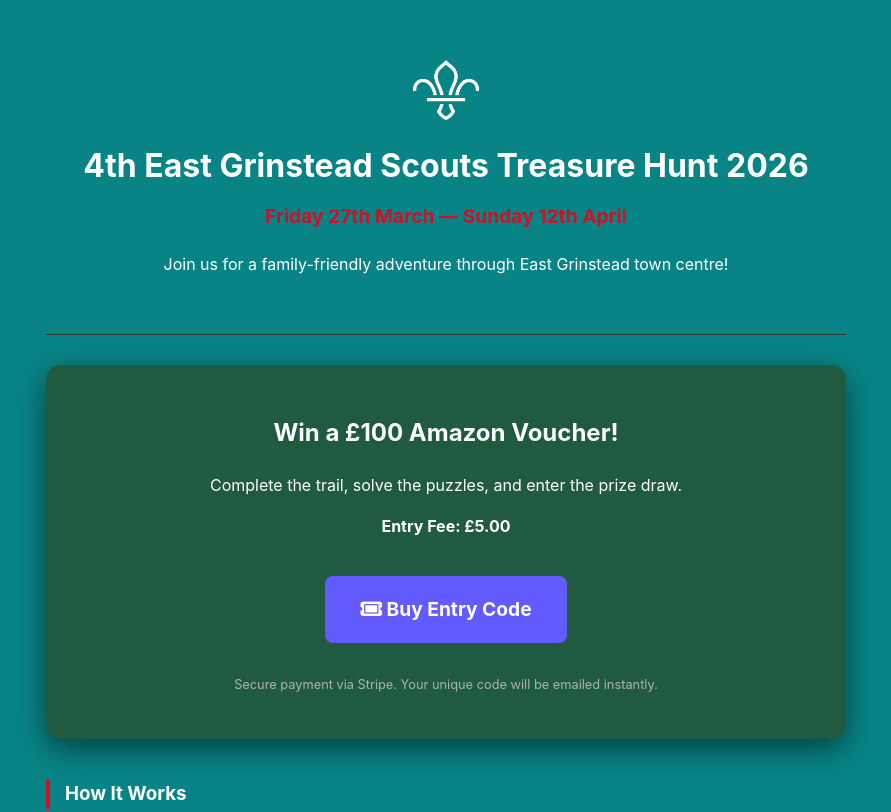
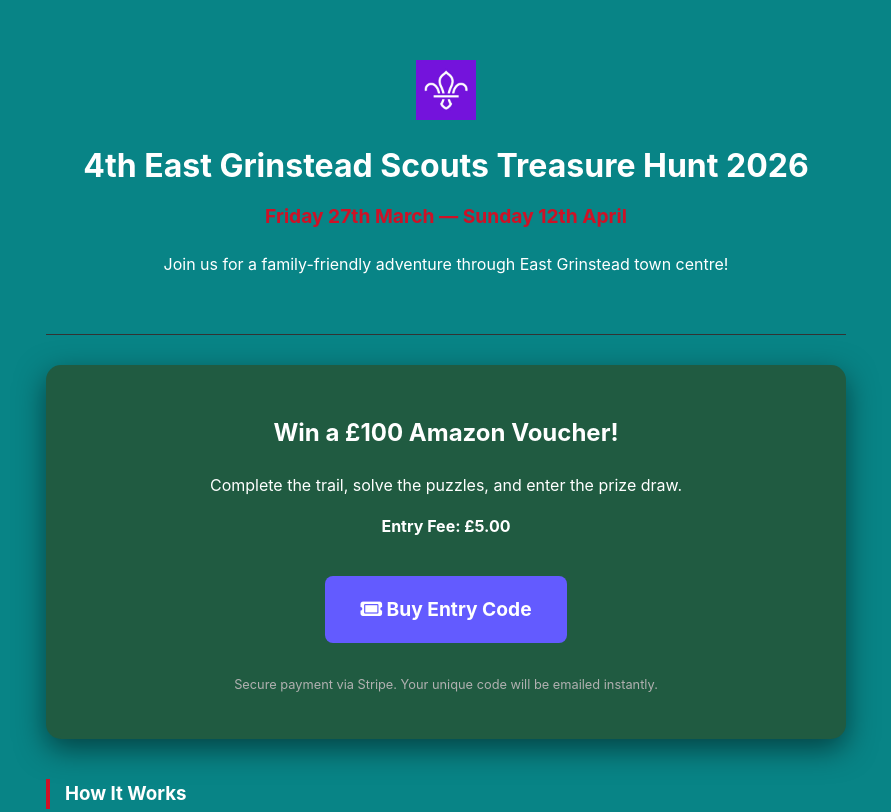
Before and after one commit to Colin2030/4thEGTreasureHunt, a plain HTML site: page index.html in a window 1280 px wide. Shown: the top 812 px of the page, without its empty margins (194-1085 px from the left). Drawn offline with Linux system fonts and the light colour scheme.

Commit message:
Update index.html

```diff
--- a/index.html
+++ b/index.html
@@ -132,7 +132,7 @@
 <div class="container">
     <header>
         <div class="logo-container">
-            <img src="images/fleur-de-lis-marque-white-png (1).png" alt="4th EG Scouts">
+            <img src="images/facebook-profile-image-purple.jpg" alt="4th EG Scouts">
         </div>
         <h1>4th East Grinstead Scouts Treasure Hunt 2026</h1>
         <div class="dates">Friday 27th March — Sunday 12th April</div>
```
